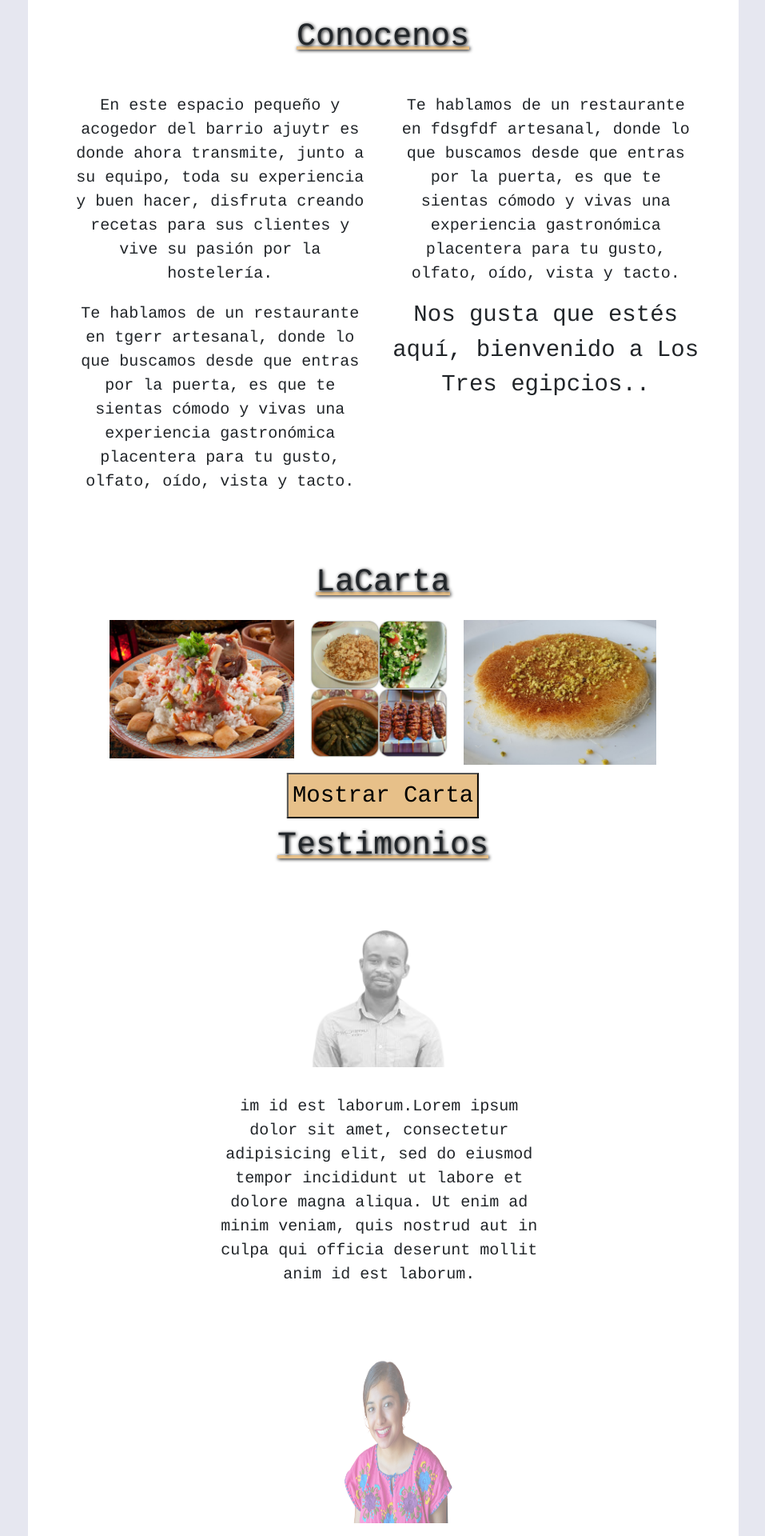
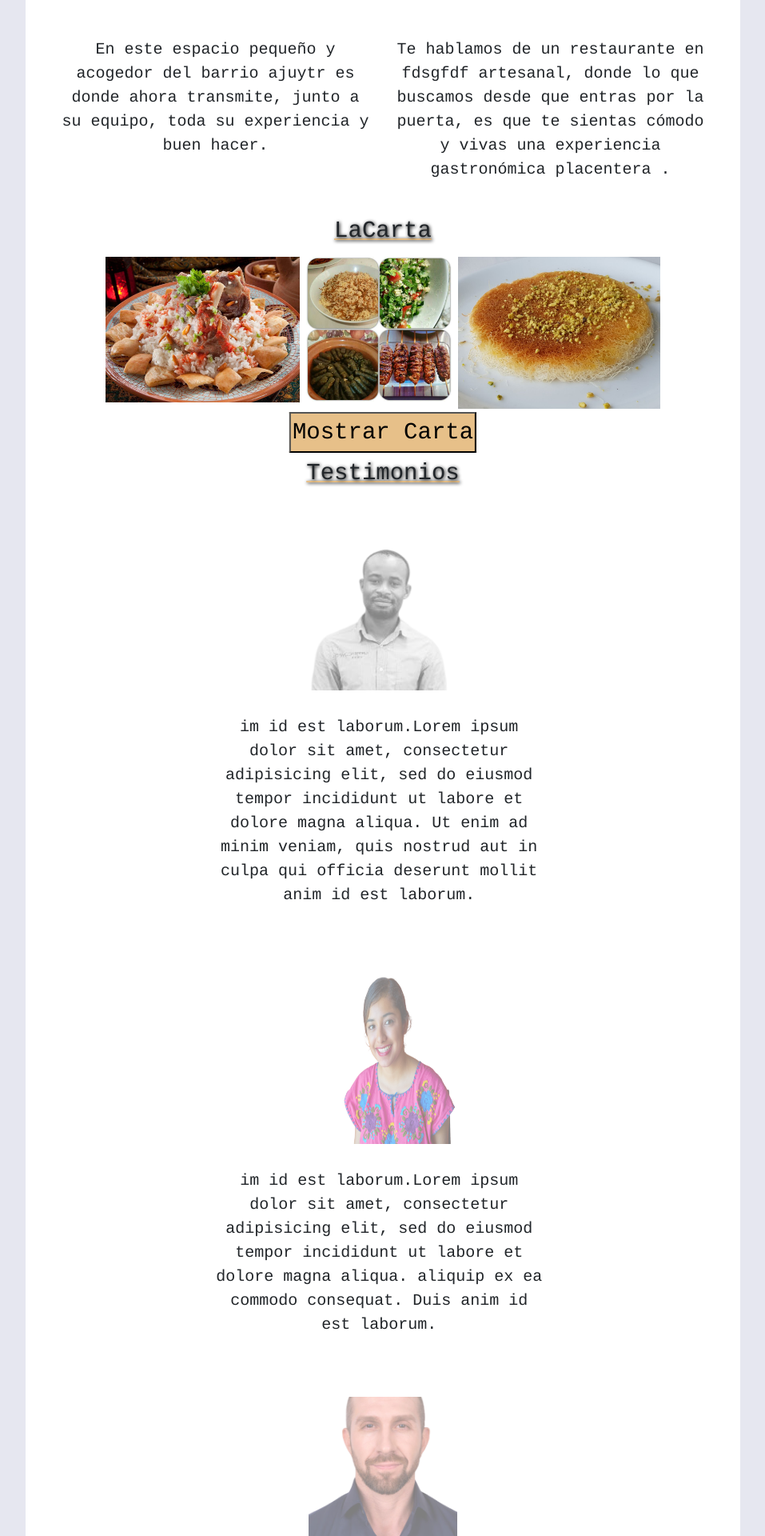
Before and after one commit to joseton/MF0493_3, a PHP site: page / in a window 1280 px wide. Shown: the part 1202-3122 px from the top of the page at 80% size, without its empty margins (161-1118 px from the left). Run offline with PHP 8.4, Linux system fonts and the light colour scheme; some libraries are stand-ins or nearby versions.

Commit message:
Proyecto_FINAL18/02/2020

```diff
--- a/css/index.css
+++ b/css/index.css
@@ -1,7 +1,7 @@
 
   *{
   margin:0,auto;
-  padding:5px;
+  padding:2px;
   box-sizing:border-box;
   }
   html{
@@ -114,6 +122,10 @@
   .flexbox-container{
     display: flex;
     margin:2%;
+    height: 50%;
+  }
+  .cono{
+      height: auto;s
   }
 
 .galeria{
@@ -279,9 +291,10 @@ h1{
   font-family: 'Courier', cursive;
   font-size: 100%;
   text-align: center;
-  font-size: 40px;
+  font-size: 1em;
   text-decoration: underline ;
   text-decoration-color:#E7C089;
+  margin-top: 5px;
   }
 form{
   width: 400px;
--- a/css/responsive1.css
+++ b/css/responsive1.css
@@ -56,7 +56,7 @@ header nav ul{
       width:100%;
 
 .p1{
-  width: 100;
+  width: 100%;
   text-align: center;
   margin: 0 auto;
 }
@@ -87,10 +87,9 @@ header nav ul{
       width: 100%;
     }
 
-    img.blanco{
+
+    form{
+      margin: 0,auto;
       width: 100%;
     }
-    form{
-      margin: 0,auto;
-    }
 }
--- a/index.html
+++ b/index.html
@@ -10,8 +10,6 @@
     <script type="text/javascript" src="js/index.js"></script>
     <script type="text/javascript" src="js/validations.js"></script>
     <script src="https://kit.fontawesome.com/056db44d2b.js" crossorigin="anonymous"></script>
-
-
 
     <title>Restaurante Los Tres Egipcios</title>
 </head>
@@ -29,10 +27,10 @@
 
                 <ul>
                     <li><a href="#Inicio">Conocenos</a></li>
-                    <li><a href="#registrate" onclick="display()">Registrate </a></li>
+                    <li><a href="#registrate" onclick="display()">Registrate/Reservas</a></li>
                     <li><a href="#LaCarta" >La Carta</a></li>
+                    <li><a href="#Testimonios">Testimonios</a></li>
                     <li><a href="#Contactanos">Donde estamos</a></li>
-                    <li><a href="#Testimonios">Testimonios</a></li>
                 </ul>
             </div>
         </nav>
@@ -45,9 +43,9 @@
 
 <div class ="clearfix">
     <main>
-        <video class="video" src="rest.mp4" autoplay muted loop></video>
         <h5 id="registrate">Registro/Login</h5>
         <form id="registre" novalidate>
+            <h3>Gestiona tu reserva</h3>
             <h5>REGISTRO</h5>
             <label for="reg_email">Email</label>
             <input type="email" id="reg_email" name="reg_email"  pattern="[a-z0-9._%+-]+@[a-z0-9.-]+\.[a-z]{2,4}$">
@@ -64,6 +62,7 @@
         </form>
 
         <form id="login" novalidate>
+            <h3>Inicia Sesion</h3>
             <h5>LOGIN</h5>
             <label for="lg_email">Email</label>
             <input type="email" id="lg_email" name="lg_email">
@@ -76,32 +75,23 @@
             <div id="dataResp_login"></div>
 
         </form>
-
-        <h1 id="Inicio" >Conocenos</H1>
+        <section class="cono">
+        <h1 id="Inicio" >Conocenos</h1>
+            <video class="video" src="rest.mp4" autoplay muted loop></video>
             <div class="flexbox-container">
                 <div class="p1">
             <p> En este espacio pequeño y acogedor del barrio ajuytr es donde ahora
-                        transmite, junto a su equipo, toda su experiencia y buen hacer, disfruta
-                        creando recetas para sus clientes y vive su pasión por la hostelería.</p>
-                        <p> Te hablamos de un restaurante en tgerr artesanal,  donde lo que buscamos
-                            desde que entras por la puerta, es que te sientas cómodo y vivas una experiencia
-                            gastronómica placentera para tu gusto, olfato, oído, vista y tacto.</p>
+                transmite, junto a su equipo, toda su experiencia y buen hacer.</p>
                 </div>
                 <div class="p1">
                     <p> Te hablamos de un restaurante en fdsgfdf artesanal,  donde lo que buscamos
                     desde que entras por la puerta, es que te sientas cómodo y vivas una experiencia
-                                gastronómica placentera para tu gusto, olfato, oído, vista y tacto.</p>
-
-                                Nos gusta que estés aquí, bienvenido a Los Tres egipcios..
+                    gastronómica placentera .</p>
                     </div >
             </div>
+                </section>
                     <div class ="clearfix">
-                        </div>
-                    </div>
-                </div>
-                <div class ="clearfix"></div>
 
-                <div class ="clearfix"></div>
                 <h1 id="LaCarta" >LaCarta</h1>
                 <div class="galeria">
                     <div class="b">
@@ -236,10 +226,17 @@
                                 <div class="pie">
                                 <p>C/ la porra fresca, 5. 086954 castefa
                                 (Junto al Palacio de los Deportes)</p>
-                                <p>e. info @ restaurantelostresegipcios.com</p>
                                 <p>m. 675 11 11 36</p>
-                                <p>Los clientes nos recomiendan en                                                                               TripAdvisor</p>
-                                <p> © 2019 Restaurante Los tres Egipcios</p>
+                                <p>Los clientes nos recomiendan en TripAdvisor</p>
+                                 <p>© 2019 Restaurante Los tres Egipcios</p>
+                                   </div>
+                                <div class="clearfix"></div>
+                                <div id="redessociales">
+          <a  href="https://www.facebook.com/restaurantelostresegipcios"><i class="fab fa-facebook"></i></a>
+          <a  href="https://www.twitter.com/restaurantelostresegipcios"><i class="fab fa-twitter-square"></i></a>
+          <a  href="#"><i class="fab fa-instagram-square"></i></a>
+          <a  href="#"><i class="fab fa-youtube"></i></a>
+          <a  href="#"><i class="fab fa-vimeo"></i></a>
           </div>
                                 </footer>
                                 </body>
```
Also changed, not shown: other parts of css/index.css (+30 -9 lines). Lines whose indentation alone changed are shown as unchanged.
